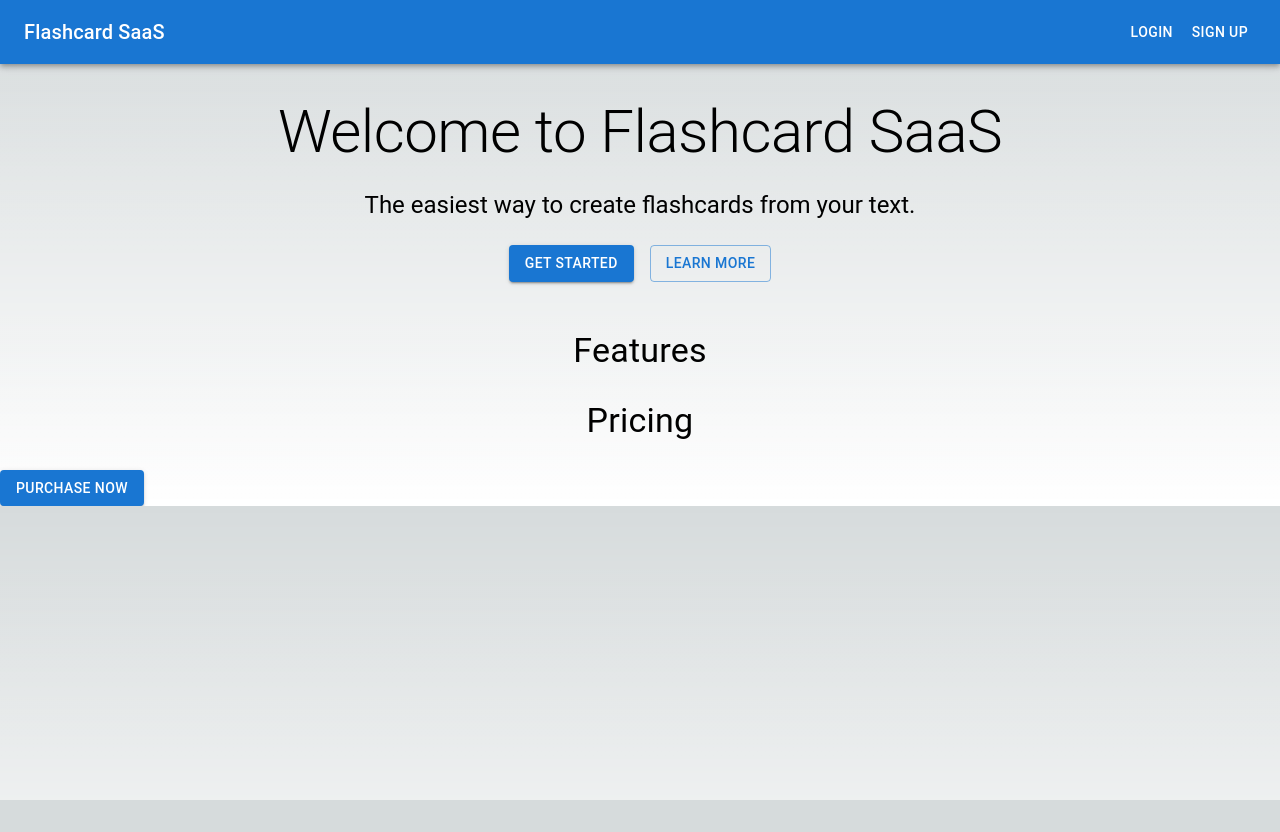
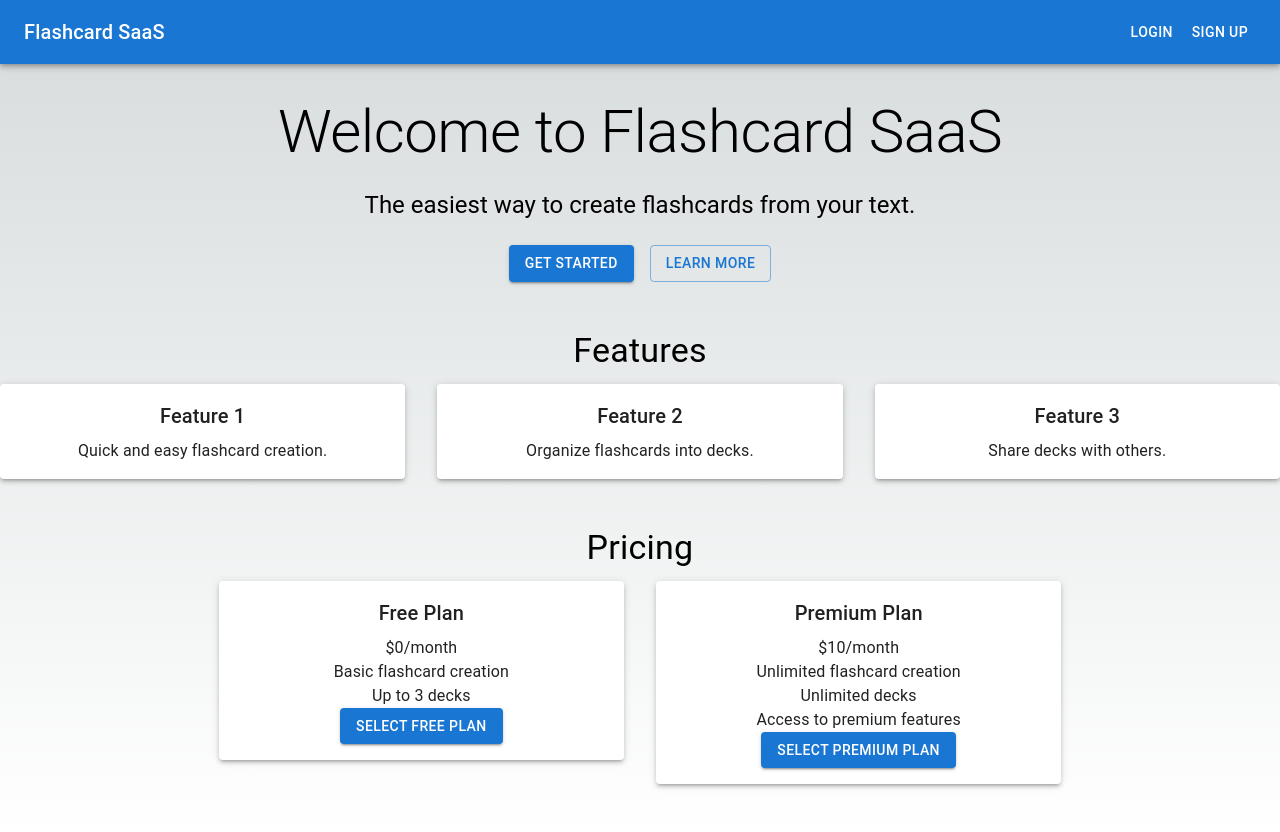
Before and after one commit to NotJerwee/flashcard-saas, a Next.js app: page / in a window 1280 px wide. Before the commit the page ends 800 px from the top, so only its background shows below. Built offline with nearby package versions, Linux system fonts and the light colour scheme; no server answers.

Commit message:
Update page.js

```diff
--- a/app/page.js
+++ b/app/page.js
@@ -5,6 +5,7 @@ import AppBar from '@mui/material/AppBar';
 import Toolbar from '@mui/material/Toolbar';
 import Typography from '@mui/material/Typography';
 import Button from '@mui/material/Button';
+import Paper from '@mui/material/Paper'
 import Box from '@mui/material/Box';
 import Grid from '@mui/material/Grid';
 import { SignedOut, SignedIn, UserButton } from '@clerk/nextjs';
@@ -70,21 +71,56 @@ const FlashcardSaaS = () => {
 	  	<Box sx={{ my: 6, textAlign: 'center' }}>
           <Typography variant="h4" component="h2" gutterBottom>Features</Typography>
           <Grid container spacing={4}>
-		  {/* Feature items */}
+            <Grid item xs={12} md={4}>
+              <Paper elevation={3} sx={{ padding: 2 }}>
+                <Typography variant="h6" gutterBottom>Feature 1</Typography>
+                <Typography>Quick and easy flashcard creation.</Typography>
+              </Paper>
+            </Grid>
+            <Grid item xs={12} md={4}>
+              <Paper elevation={3} sx={{ padding: 2 }}>
+                <Typography variant="h6" gutterBottom>Feature 2</Typography>
+                <Typography>Organize flashcards into decks.</Typography>
+              </Paper>
+            </Grid>
+            <Grid item xs={12} md={4}>
+              <Paper elevation={3} sx={{ padding: 2 }}>
+                <Typography variant="h6" gutterBottom>Feature 3</Typography>
+                <Typography>Share decks with others.</Typography>
+              </Paper>
+            </Grid>
           </Grid>
         </Box>
 
 		<Box sx={{ my: 6, textAlign: 'center' }}>
 			<Typography variant="h4" component="h2" gutterBottom>Pricing</Typography>
 			<Grid container spacing={4} justifyContent="center">
-		  {/* Pricing plans */}
+				<Grid item xs={12} md={4}>
+				<Paper elevation={3} sx={{ padding: 2 }}>
+					<Typography variant="h6" gutterBottom>Free Plan</Typography>
+					<Typography>$0/month</Typography>
+					<Typography>Basic flashcard creation</Typography>
+					<Typography>Up to 3 decks</Typography>
+					<Button variant="contained" color="primary" onClick={() => handleSubmit('free-plan')}>
+					Select Free Plan
+					</Button>
+				</Paper>
+				</Grid>
+				<Grid item xs={12} md={4}>
+				<Paper elevation={3} sx={{ padding: 2 }}>
+					<Typography variant="h6" gutterBottom>Premium Plan</Typography>
+					<Typography>$10/month</Typography>
+					<Typography>Unlimited flashcard creation</Typography>
+					<Typography>Unlimited decks</Typography>
+					<Typography>Access to premium features</Typography>
+					<Button variant="contained" color="primary" onClick={() => handleSubmit('premium-plan')}>
+					Select Premium Plan
+					</Button>
+				</Paper>
+				</Grid>
 			</Grid>
 		</Box>
 
-	  {/* Example of how you might use the handleSubmit function */}
-	  <Button variant="contained" color="primary" onClick={handleSubmit}>
-		Purchase Now
-	  </Button>
 	</div>
 	</ClerkProvider>
   );
```
Lines whose indentation alone changed are shown as unchanged.
